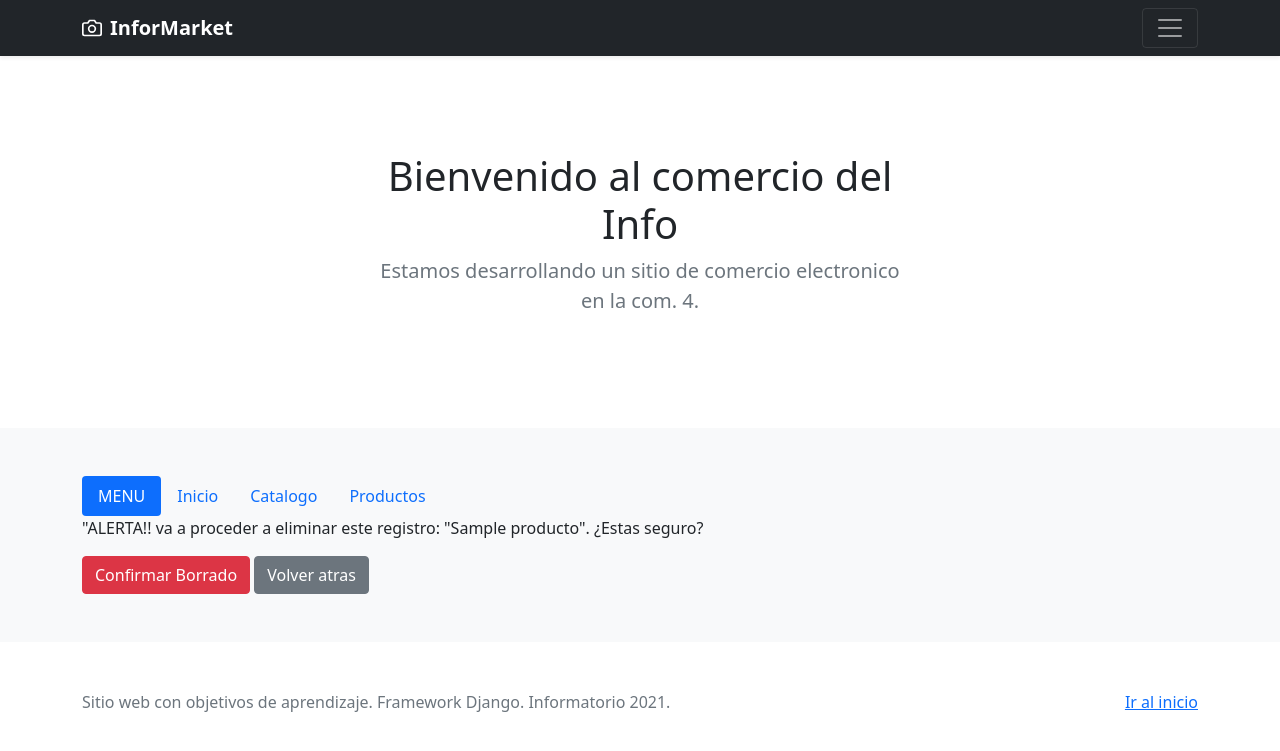
After one commit to walteremoore/proyecto_informarket, a Django app: page /productos/admin/eliminar/1/ in a window 1280 px wide. The commit adds this page. Shown: the top 751 px of the page. Run offline with Django 3.2, Linux system fonts and the light colour scheme; tables that the repository leaves empty hold one stand-in row (values such as "Sample post").

Commit message:
eliminacion de productos

```diff
--- a/apps/productos/urls.py
+++ b/apps/productos/urls.py
@@ -10,4 +10,5 @@ urlpatterns = [
     path('admin/listar/', views.ListarAdmin.as_view(), name="admin_listar"),
     path('admin/nuevo/', views.NuevoAdmin.as_view(), name="admin_nuevo"),
     path('admin/editar/<int:pk>/', views.EditarAdmin.as_view(), name="admin_editar"),
+    path('admin/eliminar/<int:pk>/', views.EliminarAdmin.as_view(), name="admin_eliminar"),
 ]
--- a/apps/productos/views.py
+++ b/apps/productos/views.py
@@ -1,7 +1,7 @@
 from django.shortcuts import render
 from apps.productos.models import Producto
 from django.views.generic import ListView, CreateView
-from django.views.generic.edit import UpdateView
+from django.views.generic.edit import UpdateView, DeleteView
 from .forms import ProductoForm
 from django.urls import reverse_lazy
 
@@ -34,3 +34,7 @@ class EditarAdmin(UpdateView):
 
     def get_success_url(self, **kwargs):
         return reverse_lazy("productos:admin_listar")
+
+class EliminarAdmin(DeleteView):
+    model = Producto
+    success_url = reverse_lazy("productos:admin_listar")
--- a/templates/productos/admin/listar.html
+++ b/templates/productos/admin/listar.html
@@ -24,7 +24,7 @@
                     <td class="d-grid gap-2 d-md-block">
                         <a href="#" class="btn btn-outline-info">Ver</a>
                         <a href="{% url 'productos:admin_editar' p.id %}" class="btn btn-outline-primary">Editar</a>
-                        <a href="#" class="btn btn-outline-danger">Eliminar</a>
+                        <a href="{% url 'productos:admin_eliminar' p.id %}" class="btn btn-outline-danger">Eliminar</a>
                     </td>
                 </tr>
             {% endfor %}
--- /dev/null
+++ b/templates/productos/producto_confirm_delete.html
@@ -0,0 +1,8 @@
+{% extends 'base/base.html' %}
+{% block contenido %}
+<form method="post">{% csrf_token %}
+    <p> "ALERTA!! va a proceder a eliminar este registro: "{{ object }}". ¿Estas seguro? </p>
+        <button type="submit" value="Confirm" class="btn btn-danger">Confirmar Borrado</button>
+        <a href="{% url 'productos:admin_listar' %}" class="btn btn-secondary">Volver atras</a>
+    </form>
+{% endblock contenido %}
```
Also changed, not shown: templates/productos/admin/eliminar.html (added, +8 -0 lines).
